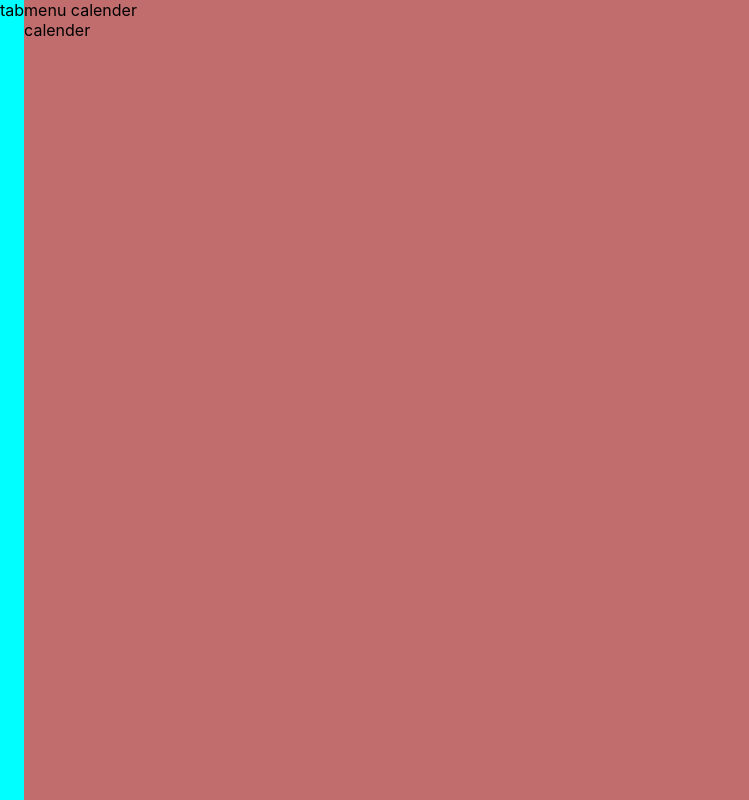
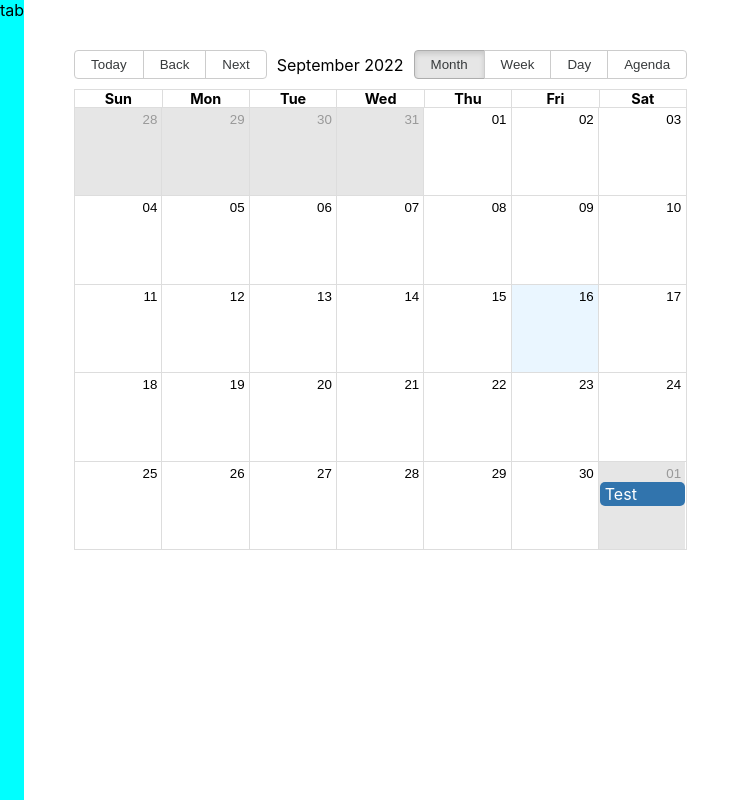
Before and after one commit to IHATECOFFEE1/Calendar-App, a Next.js app: page / in a window 1280 px wide. Shown: the whole page, without its empty margins (0-749 px from the left). Built offline with nearby package versions, Linux system fonts and the light colour scheme.

Commit message:
calendar

```diff
--- a/package.json
+++ b/package.json
@@ -11,8 +11,14 @@
     "lintfix": "eslint src --ext .js,.jsx,.ts,.tsx --fix"
   },
   "dependencies": {
+    "@syncfusion/ej2-react-schedule": "^20.3.47",
+    "date-fns": "^2.29.3",
+    "moment": "^2.29.4",
     "next": "12.3.0",
     "react": "18.2.0",
+    "react-big-calendar": "^1.5.0",
+    "react-calendar": "^3.9.0",
+    "react-datepicker": "^4.8.0",
     "react-dom": "18.2.0",
     "sass": "^1.54.9"
   },
--- a/src/components/CalendarHub/Calendar/index.jsx
+++ b/src/components/CalendarHub/Calendar/index.jsx
@@ -1,14 +1,60 @@
-import React from "react";
-import styles from "./index.module.scss";
+import format from "date-fns/format";
+import getDay from "date-fns/getDay";
+import parse from "date-fns/parse";
+import startOfWeek from "date-fns/startOfWeek";
+import React, { useState } from "react";
+import { Calendar, dateFnsLocalizer } from "react-big-calendar";
+import "react-big-calendar/lib/css/react-big-calendar.css";
+import DatePicker from "react-datepicker";
+import "react-datepicker/dist/react-datepicker.css";
+import "./App.module.css";
 
-export default function Calendar() {
+const locales = {
+    "en-US": require("date-fns/locale/en-US"),
+};
+
+const localizer = dateFnsLocalizer({
+    format,
+    parse,
+    startOfWeek,
+    getDay,
+    locales
+});
+
+//Mock Data
+const events = [
+    {
+        title: "Test",
+        allDay: true,
+        start: new Date(2022, 9, 1),
+        end: new Date(2022, 9, 1)
+    },
+    {
+        title: "Vacation",
+        start: new Date(2022, 9, 2),
+        end: new Date(2022, 9, 4)
+    },
+    {
+        title: "Conference",
+        start: new Date(2022, 9, 13),
+        end: new Date(2022, 9, 17)
+    },
+];
+
+
+function App() {
+    //const [newEvent, setNewEvent] = useState({})
+
+
+
+
+
     return (
-        <div className={styles.calender}>
-            menu calender
-
-            <div>
-                calender
-            </div>
+        <div className="App">
+            <Calendar localizer={localizer} events={events}
+                startAccessor="start" endAccessor="end" style={{ height: 500, margin: "50px" }} />
         </div>
     );
 }
+
+export default App;
--- a/src/components/CalendarHub/index.module.scss
+++ b/src/components/CalendarHub/index.module.scss
@@ -1,6 +1,7 @@
 .container {
     display: flex;
-    flex-direction: row;
-    background-color: rgb(194, 109, 109);
+    //flex-direction: row;
+    text-align: center;
+    //background-color: rgb(194, 109, 109);
     height: 100vh;
 }
```
Also changed, not shown: src/components/CalendarHub/Calendar/App.jsx (added), src/components/CalendarHub/Calendar/App.module.css (added), 2 other files (tests, documents, lock files or other folders).
